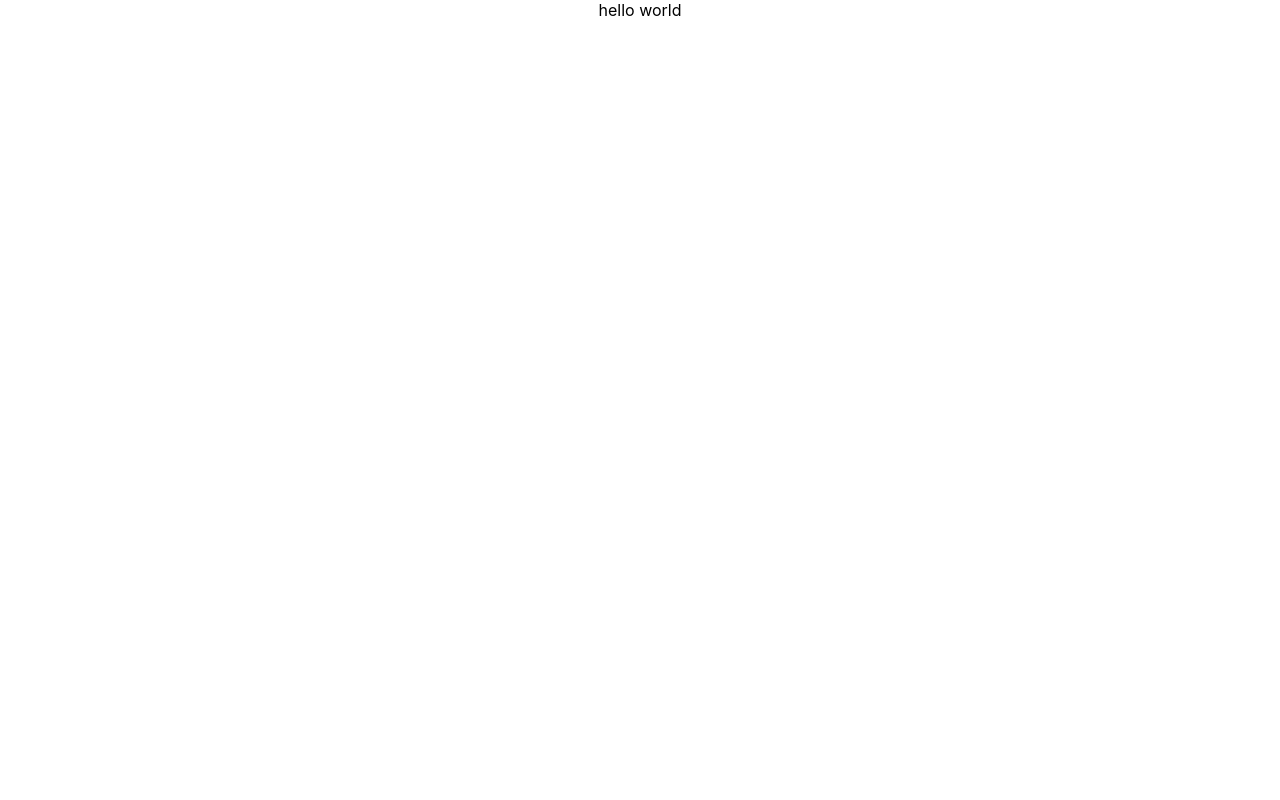
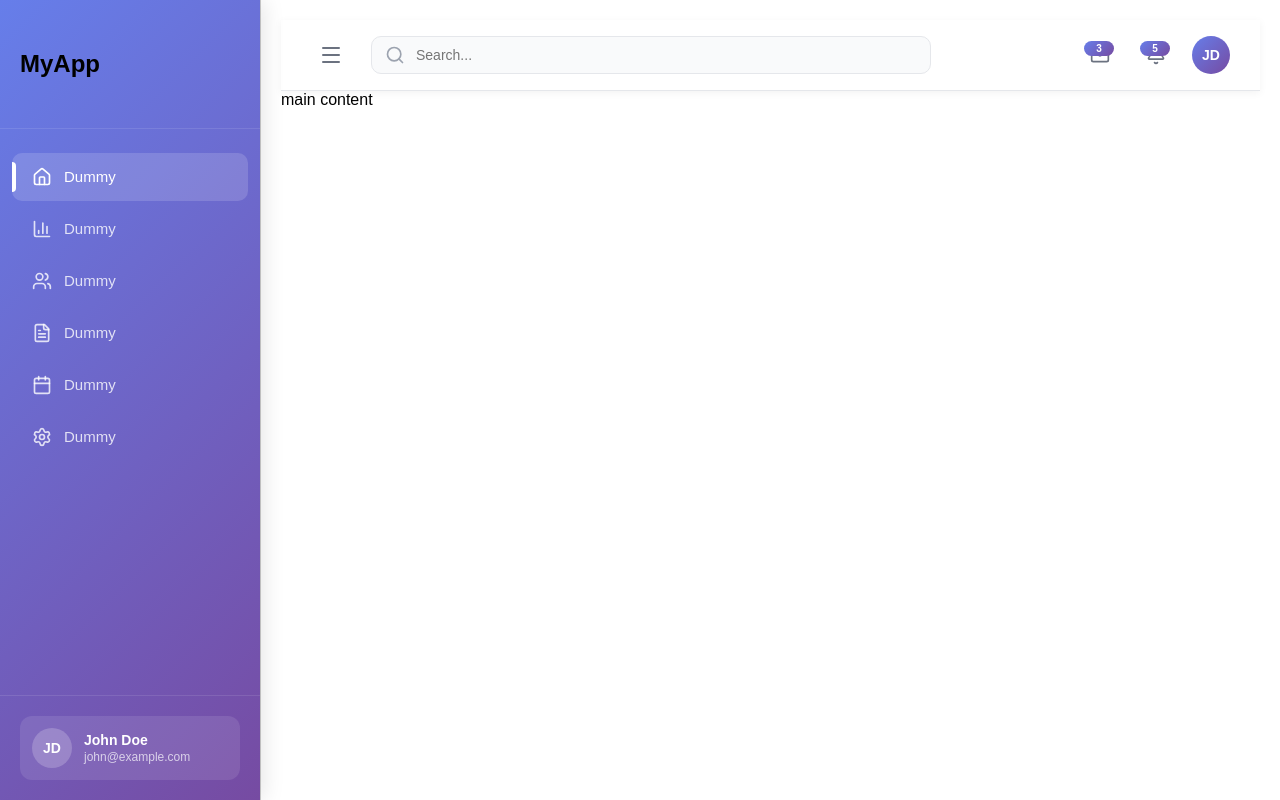
Before and after one commit to AjayJoshi99/LearnDesk, a React (Create React App) app in the folder learndesk/: page / in a window 1280 px wide. Built offline with nearby package versions, Linux system fonts and the light colour scheme.

Commit message:
created layout of website

```diff
--- a/learndesk/src/App.css
+++ b/learndesk/src/App.css
@@ -1,38 +1,23 @@
 .App {
-  text-align: center;
+  display: flex;
+  height: 100vh;
+  font-family: Arial, sans-serif;
+  position: relative;
 }
 
-.App-logo {
-  height: 40vmin;
-  pointer-events: none;
+/* Sidebar */
+.sidebar-section {
+
 }
 
-@media (prefers-reduced-motion: no-preference) {
-  .App-logo {
-    animation: App-logo-spin infinite 20s linear;
-  }
+/* Right section (Navbar + Content) */
+.right-section {
+  flex: 1;
+  padding: 20px;
+  overflow-y: auto;
 }
 
-.App-header {
-  background-color: #282c34;
-  min-height: 100vh;
-  display: flex;
-  flex-direction: column;
-  align-items: center;
-  justify-content: center;
-  font-size: calc(10px + 2vmin);
-  color: white;
+.vertical-line {
+  border-left: 1px solid #ccc;
+  height: 100%;
 }
-
-.App-link {
-  color: #61dafb;
-}
-
-@keyframes App-logo-spin {
-  from {
-    transform: rotate(0deg);
-  }
-  to {
-    transform: rotate(360deg);
-  }
-}
--- a/learndesk/src/App.js
+++ b/learndesk/src/App.js
@@ -1,9 +1,24 @@
-import './App.css';
+import "./App.css";
+import { useState } from "react";
+import Sidebar from './componets/sidebar';
+import Navbar from './componets/navbar';
 
 function App() {
+      const [isSidebarOpen, setIsSidebarOpen] = useState(true);
+
+      const toggleSidebar = () => {
+        setIsSidebarOpen(!isSidebarOpen);
+      };
+
   return (
     <div className="App">
-      hello world
+      <Sidebar isOpen={isSidebarOpen}/>
+    <div className="vertical-line"></div>
+      <div className="right-section">
+          <Navbar toggleSidebar={toggleSidebar}/>
+          main content
+        </div>
+
     </div>
   );
 }
--- /dev/null
+++ b/learndesk/src/componets/navbar.js
@@ -0,0 +1,36 @@
+import { Search, Bell, Mail, Menu } from "lucide-react";
+import "./styles/navbar.css";
+
+const Navbar = ({ toggleSidebar }) => {
+
+  return (
+    <div className="navbar">
+      <div className="navbar-left">
+        <button className="menu-toggle" onClick={toggleSidebar}>
+          <Menu size={24} />
+        </button>
+        <div className="search-container">
+          <Search className="search-icon" size={20} />
+          <input
+            type="text"
+            placeholder="Search..."
+            className="search-input"
+          />
+        </div>
+      </div>
+      <div className="navbar-right">
+        <button className="icon-button">
+          <Mail size={20} />
+          <span className="notification-badge">3</span>
+        </button>
+        <button className="icon-button">
+          <Bell size={20} />
+          <span className="notification-badge">5</span>
+        </button>
+        <div className="navbar-avatar">JD</div>
+      </div>
+    </div>
+  );
+};
+
+export default Navbar;
--- /dev/null
+++ b/learndesk/src/componets/sidebar.js
@@ -0,0 +1,44 @@
+import { Home, Users, Settings, BarChart3, FileText, Calendar } from "lucide-react";
+import "./styles/sidebar.css";
+
+const Sidebar = ({ isOpen }) => {
+  const menuItems = [
+    { icon: Home, label: "Dummy", active: true },
+    { icon: BarChart3, label: "Dummy" },
+    { icon: Users, label: "Dummy" },
+    { icon: FileText, label: "Dummy" },
+    { icon: Calendar, label: "Dummy" },
+    { icon: Settings, label: "Dummy" },
+  ];
+
+  return (
+    <div className={`sidebar ${isOpen ? "open" : "closed"}`}>
+      <div className="sidebar-header">
+        <h2 className="sidebar-logo">MyApp</h2>
+      </div>
+      <nav className="sidebar-nav">
+        {menuItems.map((item, index) => (
+          <a
+            key={index}
+            href="#"
+            className={`sidebar-link ${item.active ? "active" : ""}`}
+          >
+            <item.icon className="sidebar-icon" size={20} />
+            <span className="sidebar-label">{item.label}</span>
+          </a>
+        ))}
+      </nav>
+      <div className="sidebar-footer">
+        <div className="user-profile">
+          <div className="user-avatar">JD</div>
+          <div className="user-info">
+            <p className="user-name">John Doe</p>
+            <p className="user-email">john@example.com</p>
+          </div>
+        </div>
+      </div>
+    </div>
+  );
+};
+
+export default Sidebar;
--- /dev/null
+++ b/learndesk/src/componets/styles/navbar.css
@@ -0,0 +1,126 @@
+.navbar {
+  height: 70px;
+  background: white;
+  border-bottom: 1px solid #e5e7eb;
+  display: flex;
+  align-items: center;
+  justify-content: space-between;
+  padding: 0 30px;
+  box-shadow: 0 2px 8px rgba(0, 0, 0, 0.05);
+}
+
+.navbar-left {
+  display: flex;
+  align-items: center;
+  gap: 20px;
+  flex: 1;
+}
+
+.menu-toggle {
+  background: none;
+  border: none;
+  color: #6b7280;
+  cursor: pointer;
+  padding: 8px;
+  border-radius: 8px;
+  transition: all 0.2s;
+  display: flex;
+  align-items: center;
+  justify-content: center;
+}
+
+.menu-toggle:hover {
+  background: #f3f4f6;
+  color: #667eea;
+}
+
+.search-container {
+  position: relative;
+  flex: 1;
+  max-width: 500px;
+}
+
+.search-icon {
+  position: absolute;
+  left: 14px;
+  top: 50%;
+  transform: translateY(-50%);
+  color: #9ca3af;
+  pointer-events: none;
+}
+
+.search-input {
+  width: 100%;
+  padding: 10px 14px 10px 44px;
+  border: 1px solid #e5e7eb;
+  border-radius: 10px;
+  font-size: 14px;
+  transition: all 0.3s;
+  background: #f9fafb;
+}
+
+.search-input:focus {
+  outline: none;
+  border-color: #667eea;
+  background: white;
+  box-shadow: 0 0 0 3px rgba(102, 126, 234, 0.1);
+}
+
+.navbar-right {
+  display: flex;
+  align-items: center;
+  gap: 16px;
+}
+
+.icon-button {
+  position: relative;
+  background: none;
+  border: none;
+  color: #6b7280;
+  cursor: pointer;
+  padding: 10px;
+  border-radius: 10px;
+  transition: all 0.2s;
+  display: flex;
+  align-items: center;
+  justify-content: center;
+}
+
+.icon-button:hover {
+  background: #f3f4f6;
+  color: #667eea;
+}
+
+.notification-badge {
+  position: absolute;
+  top: 6px;
+  right: 6px;
+  background: linear-gradient(135deg, #667eea 0%, #764ba2 100%);
+  color: white;
+  font-size: 10px;
+  font-weight: 600;
+  padding: 2px 6px;
+  border-radius: 10px;
+  min-width: 18px;
+  text-align: center;
+}
+
+.navbar-avatar {
+  width: 38px;
+  height: 38px;
+  border-radius: 50%;
+  background: linear-gradient(135deg, #667eea 0%, #764ba2 100%);
+  display: flex;
+  align-items: center;
+  justify-content: center;
+  color: white;
+  font-weight: 600;
+  font-size: 14px;
+  cursor: pointer;
+  transition: all 0.3s;
+}
+
+.navbar-avatar:hover {
+  transform: scale(1.1);
+  box-shadow: 0 4px 12px rgba(102, 126, 234, 0.4);
+}
--- /dev/null
+++ b/learndesk/src/componets/styles/sidebar.css
@@ -0,0 +1,152 @@
+.sidebar {
+  width: 260px;
+  height: 100vh;
+  background: linear-gradient(135deg, #667eea 0%, #764ba2 100%);
+  display: flex;
+  flex-direction: column;
+  left: 0;
+  top: 0;
+  box-shadow: 4px 0 20px rgba(0, 0, 0, 0.1);
+  z-index: 999;
+  transition: width 0.3s ease;
+  position: relative;
+  overflow: hidden;
+}
+
+.sidebar-header {
+  padding: 30px 20px;
+  border-bottom: 1px solid rgba(255, 255, 255, 0.1);
+}
+
+.sidebar.closed{
+    width: 0px;
+}
+.sidebar.open(
+    width: 260px;
+)
+.sidebar-logo {
+  color: white;
+  font-size: 28px;
+  font-weight: 700;
+  margin: 0;
+  letter-spacing: -0.5px;
+}
+
+.sidebar-nav {
+  flex: 1;
+  padding: 20px 0;
+  overflow-y: auto;
+}
+
+.sidebar-link {
+  display: flex;
+  align-items: center;
+  padding: 14px 20px;
+  color: rgba(255, 255, 255, 0.8);
+  text-decoration: none;
+  transition: all 0.3s ease;
+  position: relative;
+  margin: 4px 12px;
+  border-radius: 10px;
+}
+
+.sidebar-link:hover {
+  background: rgba(255, 255, 255, 0.1);
+  color: white;
+  transform: translateX(4px);
+}
+
+.sidebar-link.active {
+  background: rgba(255, 255, 255, 0.15);
+  color: white;
+}
+
+.sidebar-link.active::before {
+  content: '';
+  position: absolute;
+  left: 0;
+  top: 50%;
+  transform: translateY(-50%);
+  width: 4px;
+  height: 30px;
+  background: white;
+  border-radius: 0 4px 4px 0;
+}
+
+.sidebar-icon {
+  margin-right: 12px;
+  flex-shrink: 0;
+}
+
+.sidebar-label {
+  font-size: 15px;
+  font-weight: 500;
+}
+
+.sidebar-footer {
+  padding: 20px;
+  border-top: 1px solid rgba(255, 255, 255, 0.1);
+}
+
+.user-profile {
+  display: flex;
+  align-items: center;
+  gap: 12px;
+  padding: 12px;
+  background: rgba(255, 255, 255, 0.1);
+  border-radius: 12px;
+  transition: all 0.3s ease;
+  cursor: pointer;
+}
+
+.user-profile:hover {
+  background: rgba(255, 255, 255, 0.15);
+}
+
+.user-avatar {
+  width: 40px;
+  height: 40px;
+  border-radius: 50%;
+  background: rgba(255, 255, 255, 0.2);
+  display: flex;
+  align-items: center;
+  justify-content: center;
+  color: white;
+  font-weight: 600;
+  font-size: 14px;
+}
+
+.user-info {
+  flex: 1;
+}
+
+.user-name {
+  color: white;
+  font-size: 14px;
+  font-weight: 600;
+  margin: 0 0 2px 0;
+}
+
+.user-email {
+  color: rgba(255, 255, 255, 0.7);
+  font-size: 12px;
+  margin: 0;
+}
+
+/* Scrollbar styling */
+.sidebar-nav::-webkit-scrollbar {
+  width: 6px;
+}
+
+.sidebar-nav::-webkit-scrollbar-track {
+  background: rgba(255, 255, 255, 0.05);
+}
+
+.sidebar-nav::-webkit-scrollbar-thumb {
+  background: rgba(255, 255, 255, 0.2);
+  border-radius: 3px;
+}
+
+.sidebar-nav::-webkit-scrollbar-thumb:hover {
+  background: rgba(255, 255, 255, 0.3);
+}
--- a/learndesk/src/index.js
+++ b/learndesk/src/index.js
@@ -3,11 +3,14 @@ import ReactDOM from 'react-dom/client';
 import './index.css';
 import App from './App';
 import reportWebVitals from './reportWebVitals';
+import { BrowserRouter } from 'react-router-dom';
 
 const root = ReactDOM.createRoot(document.getElementById('root'));
 root.render(
   <React.StrictMode>
+    <BrowserRouter>
     <App />
+    </BrowserRouter>
   </React.StrictMode>
 );
 
```
Also changed, not shown: learndesk/package.json (+8 -0 lines), 2 other files (tests, documents, lock files or other folders).
